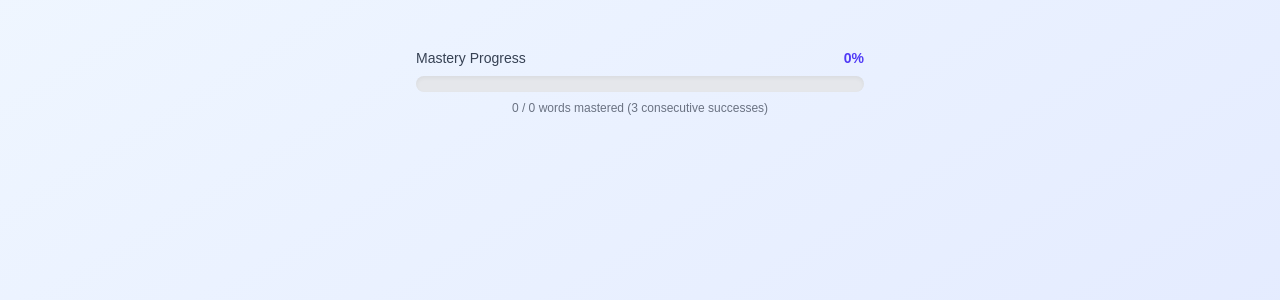
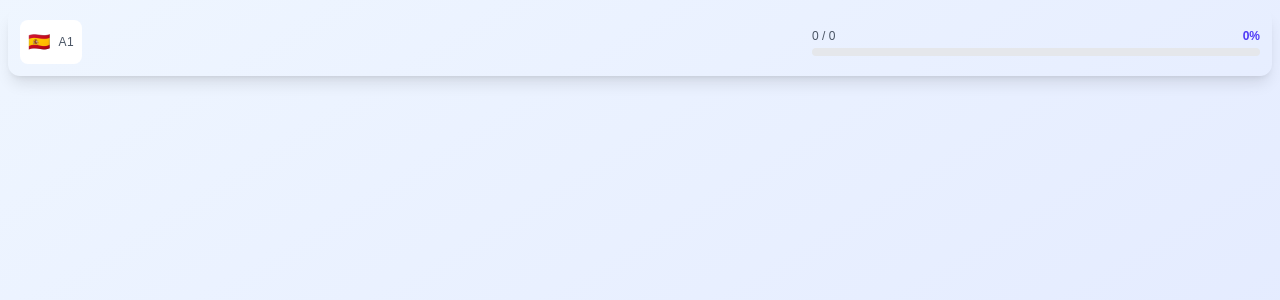
Before and after one commit to ASudre/vocab-translator, a Next.js app: page /en in a window 1280 px wide. Shown: the top 300 px of the page. Built offline with nearby package versions, Linux system fonts and the light colour scheme.

Commit message:
feat: add top bar

```diff
--- /dev/null
+++ b/app/[locale]/components/ProgressBar.tsx
@@ -0,0 +1,28 @@
+interface ProgressBarProps {
+  masteryStats: {
+    total: number;
+    mastered: number;
+    percentage: number;
+  };
+}
+
+export function ProgressBar({ masteryStats }: ProgressBarProps) {
+  return (
+    <div className="flex-1 max-w-md">
+      <div className="flex justify-between items-center mb-1">
+        <span className="text-xs font-medium text-gray-600 dark:text-gray-400">
+          {masteryStats.mastered} / {masteryStats.total}
+        </span>
+        <span className="text-xs font-bold text-indigo-600 dark:text-indigo-400">
+          {masteryStats.percentage}%
+        </span>
+      </div>
+      <div className="w-full bg-gray-200 dark:bg-gray-700 rounded-full h-2 overflow-hidden">
+        <div
+          className="h-full bg-gradient-to-r from-green-400 to-green-600 dark:from-green-500 dark:to-green-700 transition-all duration-500 ease-out rounded-full"
+          style={{ width: `${masteryStats.percentage}%` }}
+        />
+      </div>
+    </div>
+  );
+}
--- /dev/null
+++ b/app/[locale]/components/TopBar.tsx
@@ -0,0 +1,28 @@
+import { ProgressBar } from './ProgressBar';
+
+interface TopBarProps {
+  masteryStats: {
+    total: number;
+    mastered: number;
+    percentage: number;
+  };
+}
+
+export function TopBar({ masteryStats }: TopBarProps) {
+  return (
+    <div className="w-full p-2">
+      <div className="container mx-auto">
+        <div className="flex items-center justify-between rounded-xl shadow-lg p-3 gap-6">
+          <div className="flex items-center gap-2 bg-white dark:bg-gray-800 rounded-lg p-2">
+            <span className="text-lg">🇪🇸</span>
+            <span className="text-xs font-medium text-gray-600 dark:text-gray-400 uppercase tracking-wider">
+              A1
+            </span>
+          </div>
+
+          <ProgressBar masteryStats={masteryStats} />
+        </div>
+      </div>
+    </div>
+  );
+}
--- a/app/[locale]/components/VocabularyCard.tsx
+++ b/app/[locale]/components/VocabularyCard.tsx
@@ -58,9 +58,6 @@ export function VocabularyCard({
           <div className="text-4xl sm:text-5xl md:text-6xl font-bold text-gray-900 dark:text-white mb-4">
             {word.french}
           </div>
-          <p className="text-gray-600 dark:text-gray-400">
-            {t('questionPrompt')}
-          </p>
         </div>
 
         <input
--- a/app/[locale]/page.tsx
+++ b/app/[locale]/page.tsx
@@ -1,16 +1,15 @@
 'use client';
 
 import { useEffect, useCallback, useState } from 'react';
-import { useTranslations } from 'next-intl';
 import { useVocabularyDB } from '@/hooks/useVocabularyDB';
 import { useCardNavigation } from '@/hooks/useCardNavigation';
 import { checkAnswerCorrectness } from '@/lib/helpers';
 import { saveUserProgress, getMasteryStats } from '@/lib/indexedDB';
 import { VocabularyCard } from './components/VocabularyCard';
 import { FixedKeyboard } from './components/FixedKeyboard';
+import { TopBar } from './components/TopBar';
 
 export default function Home() {
-  const t = useTranslations('Home');
   const { words, setWords, loading, fetchWords } = useVocabularyDB(10);
   const [masteryStats, setMasteryStats] = useState({ total: 0, mastered: 0, percentage: 0 });
   const {
@@ -198,31 +197,8 @@ export default function Home() {
 
   return (
     <div className="fixed inset-0 flex flex-col bg-gradient-to-br from-blue-50 to-indigo-100 dark:from-gray-900 dark:to-gray-800 overflow-hidden">
+      <TopBar masteryStats={masteryStats} />
       <main className="flex-1 overflow-y-auto container mx-auto px-4 py-6 sm:py-12">
-        <div className="text-center mb-6">
-          <div className="max-w-md mx-auto">
-            <div className="flex justify-between items-center mb-2">
-              <span className="text-sm font-medium text-gray-700 dark:text-gray-300">
-                {t('masteryProgress')}
-              </span>
-              <span className="text-sm font-bold text-indigo-600 dark:text-indigo-400">
-                {masteryStats.percentage}%
-              </span>
-            </div>
-
-            <div className="w-full bg-gray-200 dark:bg-gray-700 rounded-full h-4 overflow-hidden shadow-inner">
-              <div
-                className="h-full bg-gradient-to-r from-green-400 to-green-600 dark:from-green-500 dark:to-green-700 transition-all duration-500 ease-out rounded-full shadow-sm"
-                style={{ width: `${masteryStats.percentage}%` }}
-              />
-            </div>
-
-            <p className="text-xs text-gray-500 dark:text-gray-400 mt-2">
-              {masteryStats.mastered} / {masteryStats.total} {t('masteredWords')}
-            </p>
-          </div>
-        </div>
-
         {words.length > 0 && currentWord && (
           <div className="relative">
             <div
--- /dev/null
+++ b/app/page.tsx
@@ -0,0 +1,5 @@
+import { redirect } from 'next/navigation';
+
+export default function RootPage() {
+  redirect('/fr/');
+}
```
